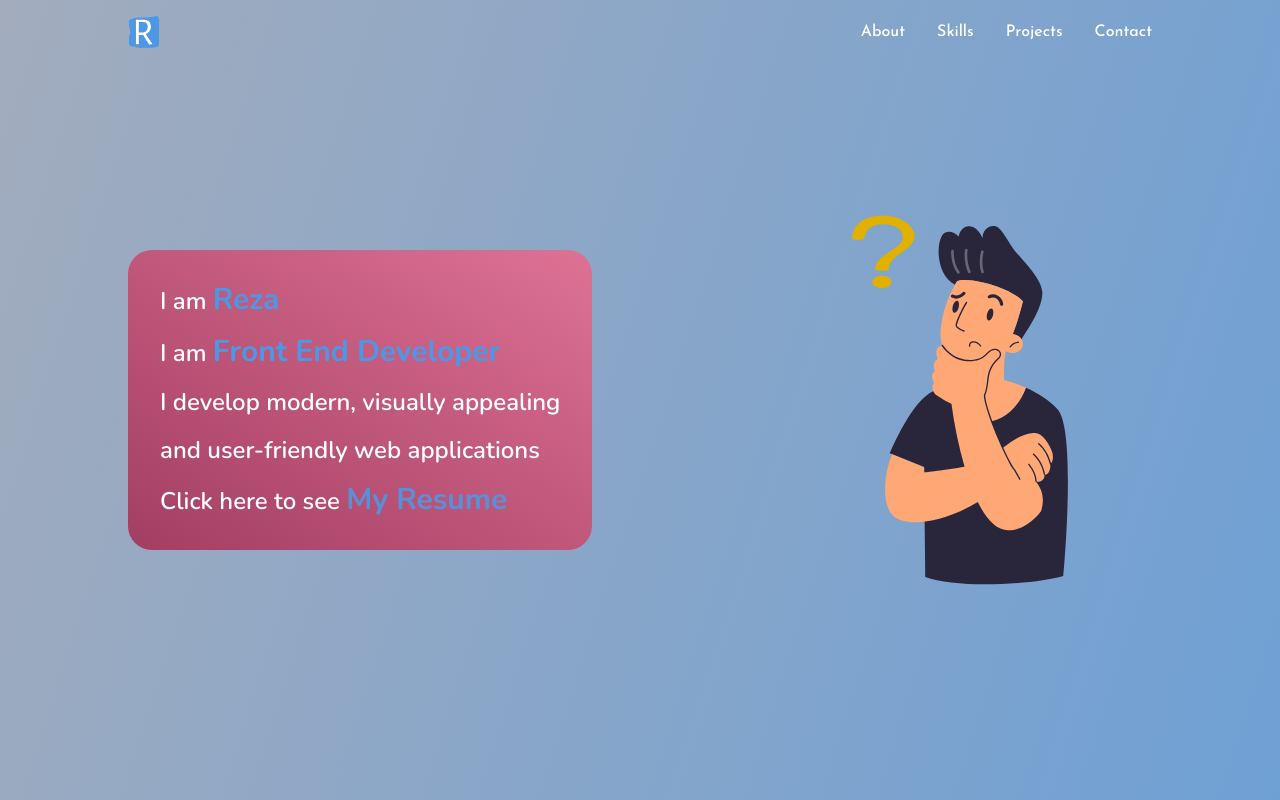
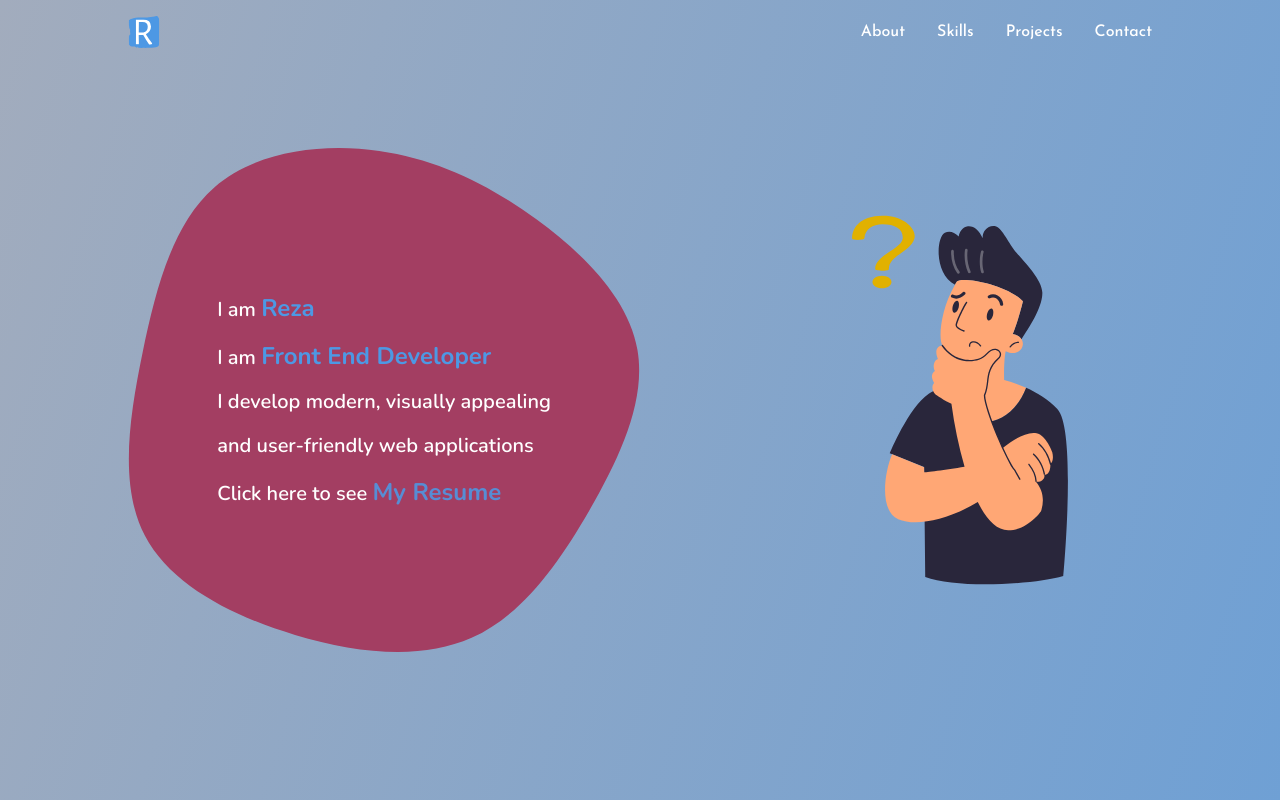
Before and after one commit to rezarafi97/myPortfolio, a React (Vite) app: page / in a window 1280 px wide. Shown: the top 800 px of the page. Built offline with nearby package versions, Linux system fonts and the light colour scheme.

Commit message:
intro bg changed

```diff
--- a/src/components/landing/Introduction.jsx
+++ b/src/components/landing/Introduction.jsx
@@ -1,13 +1,14 @@
 const Introduction = () => {
   const listClass =
-    "text-white font-nunito text-base md:text-lg lg:text-xl xl:text-2xl font-semibold my-4";
+    "text-white font-nunito text-sm md:text-base lg:text-lg xl:text-xl font-semibold my-4";
   const spanClass =
-    "text-p1 text-lg md:text-xl lg:text-2xl xl:text-3xl font-bold";
-  const bgClass = "bg-gradient-to-bl from-p4 to-p5 py-4 px-8 rounded-3xl";
+    "text-p1 text-base md:text-lg lg:text-xl xl:text-2xl font-bold";
+  const divClass =
+    "h-[80vh] w-full md:w-1/2 bg-blob bg-center bg-no-repeat bg-contain flex items-center justify-center";
 
   return (
-    <div className="my-0 md:my-16 lg:my-0 mx-auto md:mx-0">
-      <ul className={bgClass}>
+    <div className={divClass}>
+      <ul>
         <li className={listClass}>
           I am <span className={spanClass}>Reza</span>
         </li>
--- a/tailwind.config.js
+++ b/tailwind.config.js
@@ -16,6 +16,7 @@ export default {
       },
       backgroundImage: {
         bgAbout: "url('/src/assets/bgAbout.svg')",
+        blob: "url('/src/assets/blob.svg')",
       },
     },
   },
```
